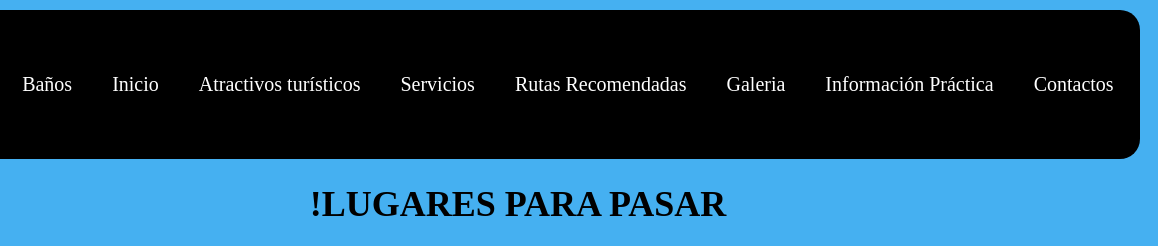
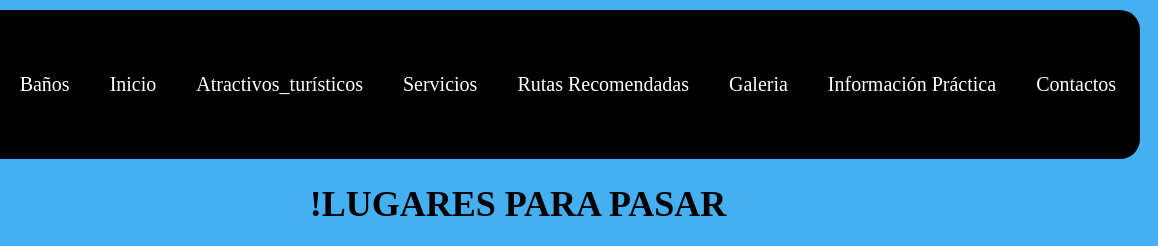
Before and after one commit to andersoncaguana08/Wow-Ba-os, a plain HTML site: page ATRACTIVOS_TURISTICOS.html in a window 1280 px wide. Shown: the top 246 px of the page, 122-1280 px from the left. Drawn offline with Linux system fonts and the light colour scheme.

Commit message:
Update ATRACTIVOS_TURISTICOS.html

```diff
--- a/ATRACTIVOS_TURISTICOS.html
+++ b/ATRACTIVOS_TURISTICOS.html
@@ -22,7 +22,7 @@
    <ul>
         <li><a href="BAÑOS.html">Baños</a></li>
 		<li><a href="index.html">Inicio</a></li>
-        <li><a href="ATRACTIVOS TURISTICOS.html">Atractivos turísticos</a></li>
+        <li><a href="ATRACTIVOS TURISTICOS.html">Atractivos_turísticos</a></li>
         <li><a href="SERVICIOS.html">Servicios</a></li>
         <li><a href="RUTAS RECOMENDADAS.html">Rutas Recomendadas</a></li>
 		<li><a href="GALERIA.html">Galeria</a></li>
```
